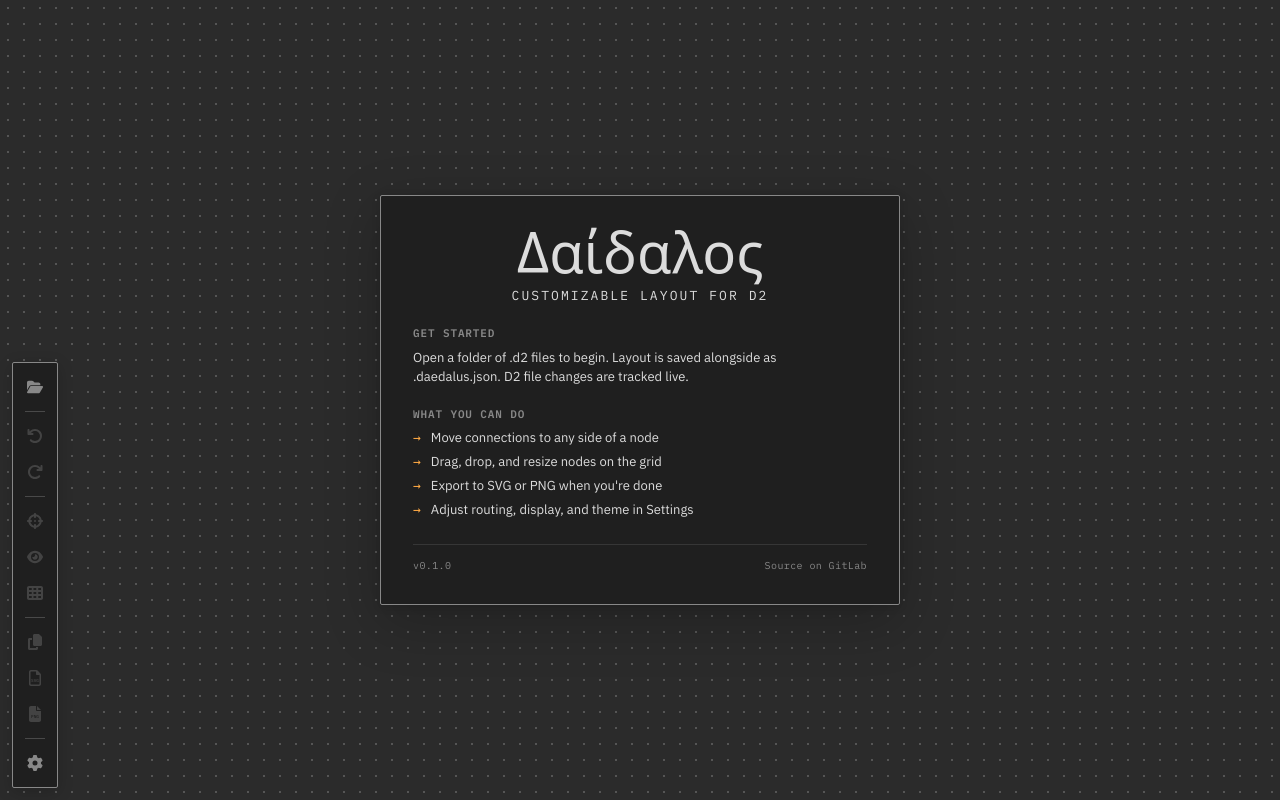
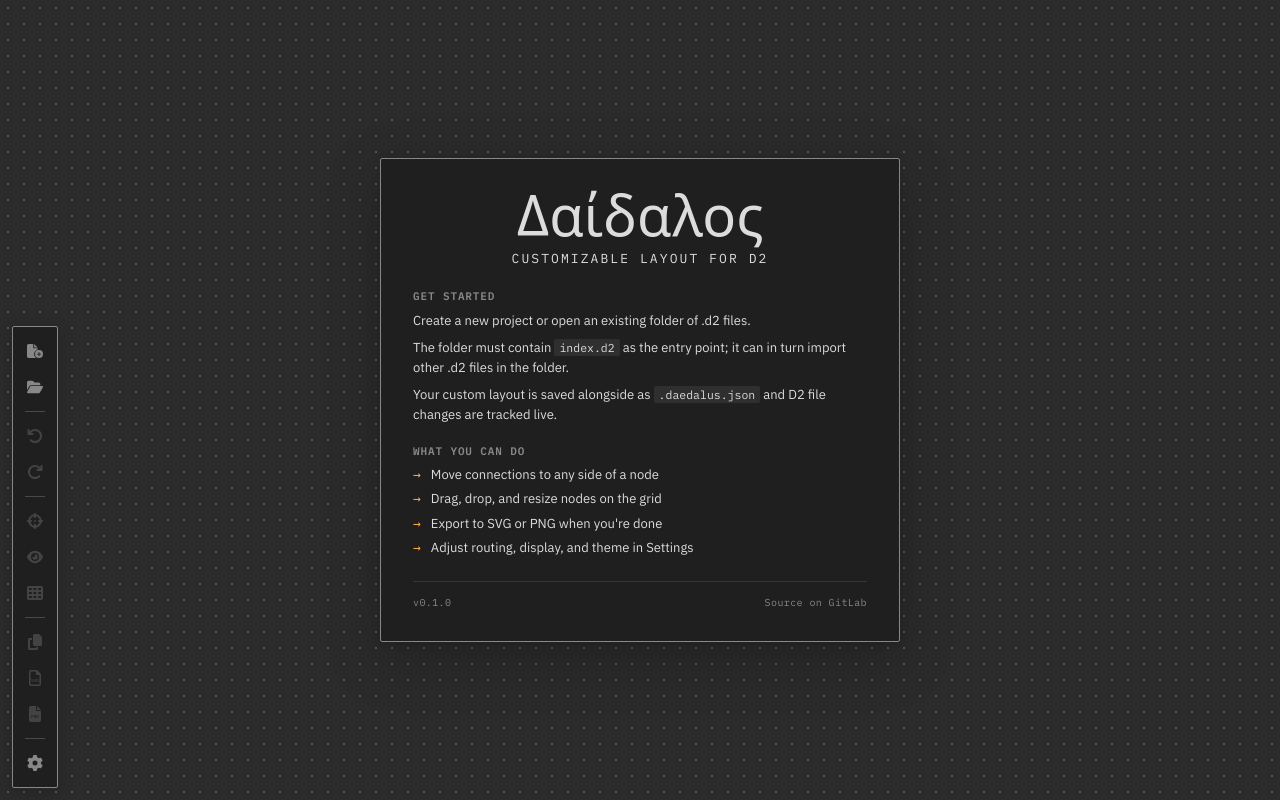
Before and after one commit to Sotilrac/daedalus, a React (Vite) app in the folder packages/web/: page / in a window 1280 px wide. Built offline with nearby package versions, Linux system fonts and the light colour scheme; a web font is replaced by a local one.

Commit message:
adds new project creation, update home card

```diff
--- a/packages/web/src/App.tsx
+++ b/packages/web/src/App.tsx
@@ -13,6 +13,7 @@ import {
   ExportPngIcon,
   ExportSvgIcon,
   FolderOpenIcon,
+  NewProjectIcon,
   RedoIcon,
   ReloadIcon,
   RelayoutIcon,
@@ -32,6 +33,7 @@ import { svgToPngBlob } from './export/png.js';
 import { svgToImageData } from './export/imagedata.js';
 import { Image as TauriImage } from '@tauri-apps/api/image';
 import { writeFile } from '@tauri-apps/plugin-fs';
+import { invoke } from '@tauri-apps/api/core';
 import { save as saveDialog } from '@tauri-apps/plugin-dialog';
 import { writeImage as clipboardWriteImage } from '@tauri-apps/plugin-clipboard-manager';
 
@@ -249,6 +251,26 @@ export function App(): JSX.Element {
     setSource(new TauriFolderSource(folder));
   }, [setSource]);
 
+  const onCreateProject = useCallback(async () => {
+    // The native save dialog doubles as our "name + place" picker: the user
+    // navigates to a parent directory and types the desired folder name. The
+    // returned path is treated as the new project folder.
+    const path = await saveDialog({
+      title: 'Create new project',
+      defaultPath: 'untitled-project',
+    });
+    if (!path) return;
+    try {
+      // Rust handles the mkdir + write + scope grant atomically; the JS fs
+      // plugin's static scopes don't cover arbitrary save-dialog paths.
+      await invoke('create_project', { path, sample: SAMPLE_D2 });
+      rememberFolder(path);
+      setSource(new TauriFolderSource(path));
+    } catch (err) {
+      setErrors(normalizeD2Error(err));
+    }
+  }, [setSource, setErrors]);
+
   // On first mount, restore the last opened folder if we have one. Errors
   // (deleted, renamed, no longer accessible) surface as a normal load error.
   useEffect(() => {
@@ -386,6 +408,14 @@ export function App(): JSX.Element {
   return (
     <div className="app" data-theme={theme}>
       <nav className="toolbar" aria-label="Toolbar">
+        <button
+          className="icon-btn"
+          onClick={() => void onCreateProject()}
+          title="New project"
+          aria-label="New project"
+        >
+          <NewProjectIcon />
+        </button>
         <button
           className="icon-btn"
           onClick={() => void onPickFolder()}
@@ -557,9 +587,14 @@ export function App(): JSX.Element {
               </header>
               <section>
                 <h2>Get started</h2>
+                <p>Create a new project or open an existing folder of .d2 files.</p>
                 <p>
-                  Open a folder of .d2 files to begin. Layout is saved alongside as .daedalus.json.
-                  D2 file changes are tracked live.
+                  The folder must contain <code>index.d2</code> as the entry point; it can in turn
+                  import other .d2 files in the folder.
+                </p>
+                <p>
+                  Your custom layout is saved alongside as <code>.daedalus.json</code> and D2 file
+                  changes are tracked live.
                 </p>
               </section>
               <section>
@@ -709,6 +744,39 @@ function dirOf(path: string): string {
   return idx >= 0 ? path.slice(0, idx) : path;
 }
 
+// Starter D2 written into a freshly-created project. Demonstrates classes for
+// nodes/edges, three nodes, and a couple of edges so the user has something
+// to drag around immediately. Class application is in block form everywhere
+// (`{ class: ... }`) since D2's parser is most consistent that way.
+const SAMPLE_D2 = `classes: {
+  service: {
+    style.fill: "#dbeafe"
+    style.stroke: "#1e40af"
+  }
+  store: {
+    shape: cylinder
+    style.fill: "#fef3c7"
+    style.stroke: "#b45309"
+  }
+  sync: {
+    style.stroke: "#cbd5e1"
+    style.stroke-width: 2
+  }
+  async: {
+    style.stroke: "#cbd5e1"
+    style.stroke-dash: 4
+  }
+}
+
+api: API {class: service}
+worker: Worker {class: service}
+db: Postgres {class: store}
+
+api -> worker: enqueue {class: async}
+api -> db: read/write {class: sync}
+worker -> db: write {class: sync}
+`;
+
 const EXPORT_DIR_KEY = 'daedalus.lastExportDir';
 const LAST_FOLDER_KEY = 'daedalus.lastFolder';
 const AUTO_RELOAD_KEY = 'daedalus.autoReload';
--- a/packages/web/src/editor/icons.tsx
+++ b/packages/web/src/editor/icons.tsx
@@ -10,6 +10,15 @@ function FaSvg({ viewBox, d }: { viewBox: string; d: string }): JSX.Element {
     <svg xmlns="http://www.w3.org/2000/svg" viewBox={viewBox} fill="currentColor" aria-hidden>
       <path d={d} />
     </svg>
+  );
+}
+
+export function NewProjectIcon(): JSX.Element {
+  return (
+    <FaSvg
+      viewBox="0 0 576 512"
+      d="M0 64C0 28.7 28.7 0 64 0L224 0l0 128c0 17.7 14.3 32 32 32l128 0 0 38.6C310.1 219.5 256 287.4 256 368c0 59.1 29.1 111.3 73.7 143.3c-3.2 .5-6.4 .7-9.7 .7L64 512c-35.3 0-64-28.7-64-64L0 64zm384 64l-128 0L256 0 384 128zm48 96a144 144 0 1 1 0 288 144 144 0 1 1 0-288zm16 80c0-8.8-7.2-16-16-16s-16 7.2-16 16l0 48-48 0c-8.8 0-16 7.2-16 16s7.2 16 16 16l48 0 0 48c0 8.8 7.2 16 16 16s16-7.2 16-16l0-48 48 0c8.8 0 16-7.2 16-16s-7.2-16-16-16l-48 0 0-48z"
+    />
   );
 }
 
--- a/packages/web/src/styles/app.css
+++ b/packages/web/src/styles/app.css
@@ -449,6 +449,15 @@ button:disabled {
   color: var(--ink);
 }
 
+.welcome-card code {
+  font-family: var(--font-mono);
+  font-size: 11.5px;
+  padding: 1px 5px;
+  border-radius: var(--radius);
+  background: rgb(var(--ink-rgb) / 8%);
+  color: var(--ink);
+}
+
 .welcome-features {
   margin: 0;
   padding: 0;
```
Also changed, not shown: 1 other file (tests, documents, lock files or other folders).
